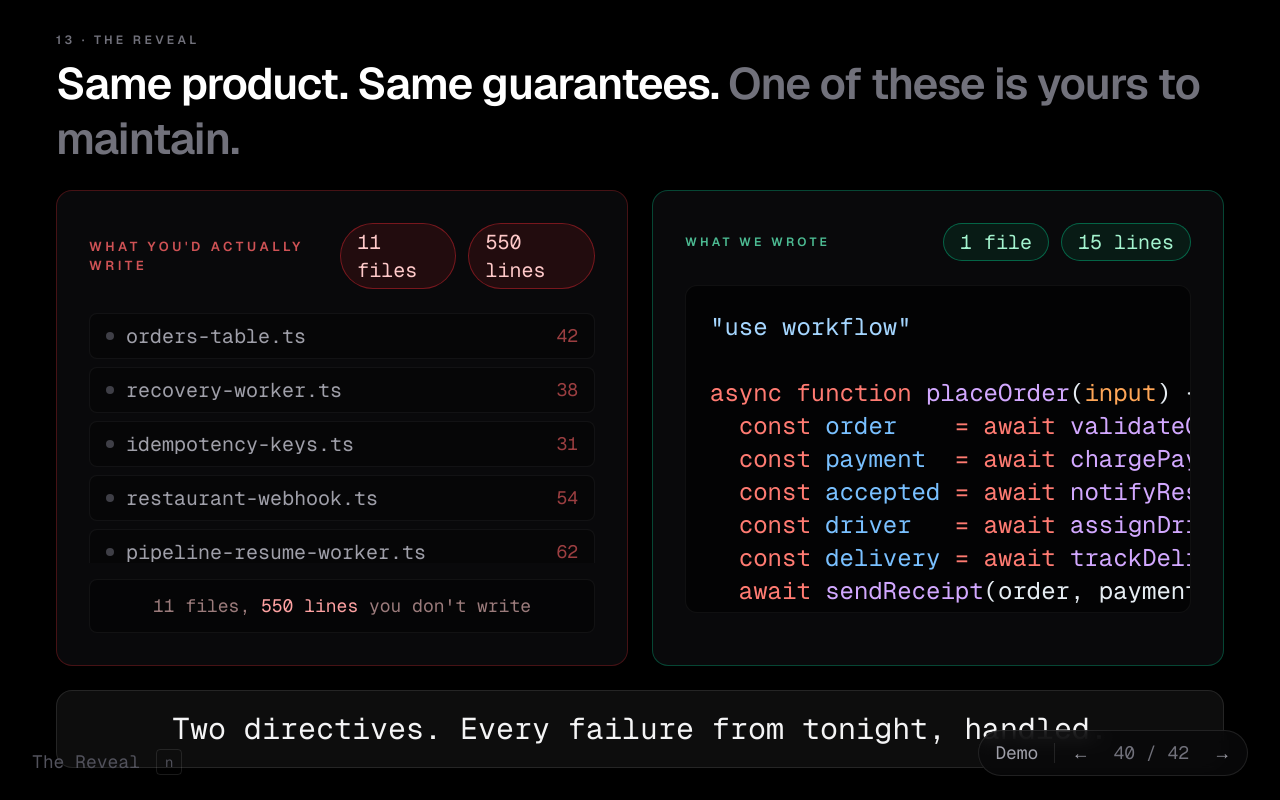
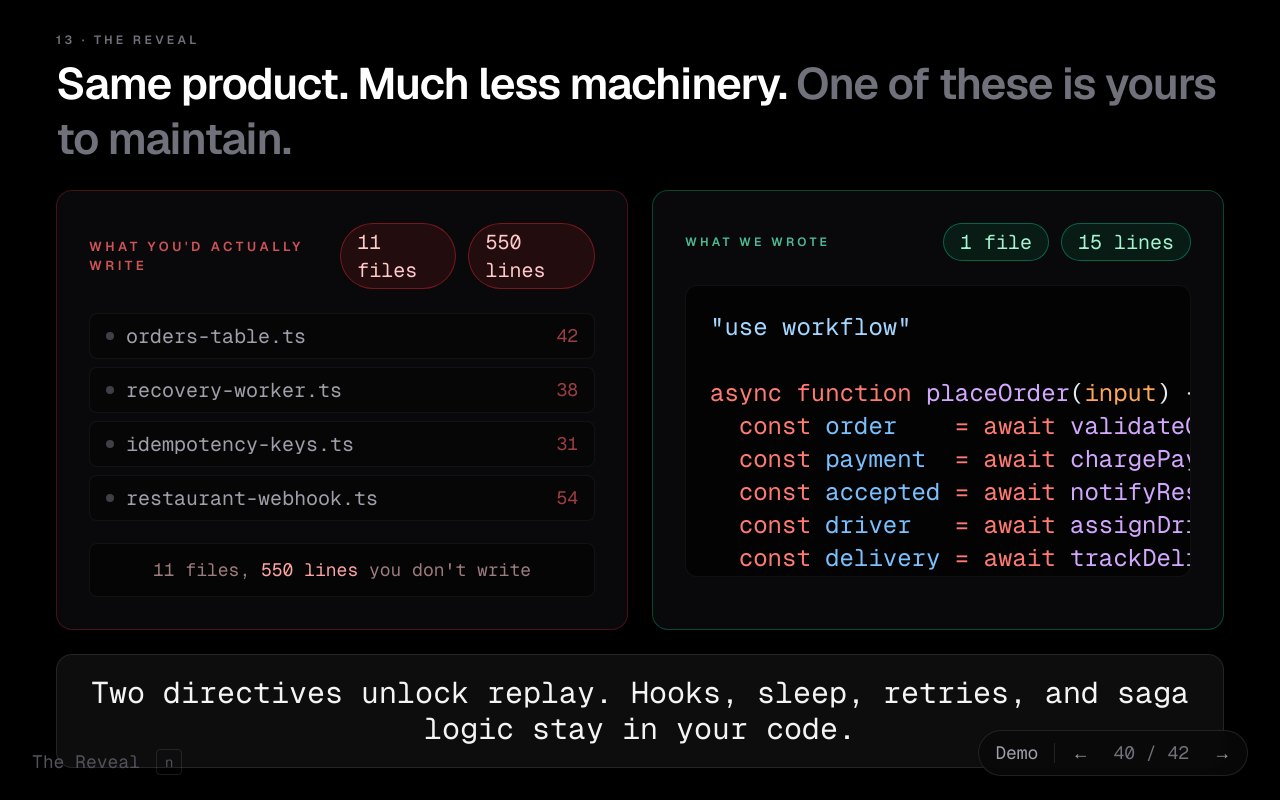
Before and after one commit to remiconnesson/demo-workflow-workshop, a Next.js app: page /slides/the-reveal in a window 1280 px wide. Built offline with nearby package versions, Linux system fonts and the light colour scheme.

Commit message:
Tighten foundations slide accuracy
Swarm-Agent: slides-foundations-a1

```diff
--- a/src/app/slides/close/page.tsx
+++ b/src/app/slides/close/page.tsx
@@ -43,7 +43,7 @@ export default function CloseSlide() {
       <p className="mt-8 font-mono text-2xl text-zinc-500">
         npm i workflow
       </p>
-      <p className="font-mono text-3xl text-zinc-300">workflow-sdk.dev</p>
+      <p className="font-mono text-3xl text-zinc-300">useworkflow.dev</p>
 
       <p className="mt-12 text-xl text-zinc-600">
         Press <span className="font-mono">d</span> to return to demo
--- a/src/app/slides/one-more-thing/page.tsx
+++ b/src/app/slides/one-more-thing/page.tsx
@@ -2,10 +2,11 @@ import { CodeBlock } from "../_components/code-block";
 import { DurableAgentMock } from "../_components/durable-agent-mock";
 
 const AGENT_CODE = `const agent = new DurableAgent({
-  model: 'claude-4-sonnet',
+  model: 'anthropic/claude-sonnet-4.5',
+  instructions: 'Help pick the restaurant',
   tools: { search, checkMenu },
 })
-await agent.run({ prompt })`;
+await agent.stream({ messages, writable })`;
 
 export default async function OneMoreThingSlide() {
   return (
@@ -31,7 +32,7 @@ export default async function OneMoreThingSlide() {
               DurableAgent
             </div>
             <div className="mt-2 font-sans text-xl leading-snug text-sky-100/80">
-              Tool calls are steps. The agent loop is a workflow.
+              Tool calls can be steps. The agent loop is a workflow.
             </div>
           </div>
           <div className="h-20 w-px bg-sky-400/20" />
--- a/src/app/slides/the-reveal/page.tsx
+++ b/src/app/slides/the-reveal/page.tsx
@@ -14,12 +14,12 @@ async function placeOrder(input) {
 }`;
 
 const ANNOTATIONS = [
-  { line: "validateOrder", note: "crash-safe · replay" },
-  { line: "chargePayment", note: "idempotent retry · saga-compensated" },
-  { line: "notifyRestaurant", note: "hookable · timeout-raceable · wakeable" },
-  { line: "assignDriver", note: "fatal-aware · saga-compensated" },
-  { line: "trackDelivery", note: "streamed to the client in real time" },
-  { line: "sendReceipt", note: "parallel fan-out · allSettled" },
+  { line: "validateOrder", note: "replay-safe step" },
+  { line: "chargePayment", note: "stable stepId -> idempotent retry" },
+  { line: "notifyRestaurant", note: "hook pause + timeout race in workflow code" },
+  { line: "assignDriver", note: "FatalError -> rollback path" },
+  { line: "trackDelivery", note: "stream updates written from steps" },
+  { line: "sendReceipt", note: "parallel fan-out with Promise.allSettled" },
 ];
 
 export default async function TheRevealSlide() {
@@ -30,7 +30,7 @@ export default async function TheRevealSlide() {
           13 · The reveal
         </div>
         <h2 className="mt-2 text-[44px] font-semibold leading-tight tracking-tight">
-          Same product. Same guarantees.
+          Same product. Much less machinery.
           <span className="text-zinc-500"> One of these is yours to maintain.</span>
         </h2>
       </div>
@@ -74,7 +74,7 @@ export default async function TheRevealSlide() {
 
       <div className="rounded-2xl border border-white/10 bg-white/5 px-6 py-5 text-center">
         <span className="font-mono text-3xl text-zinc-100">
-          Two directives. Every failure from tonight, handled.
+          Two directives unlock replay. Hooks, sleep, retries, and saga logic stay in your code.
         </span>
       </div>
     </div>
```
